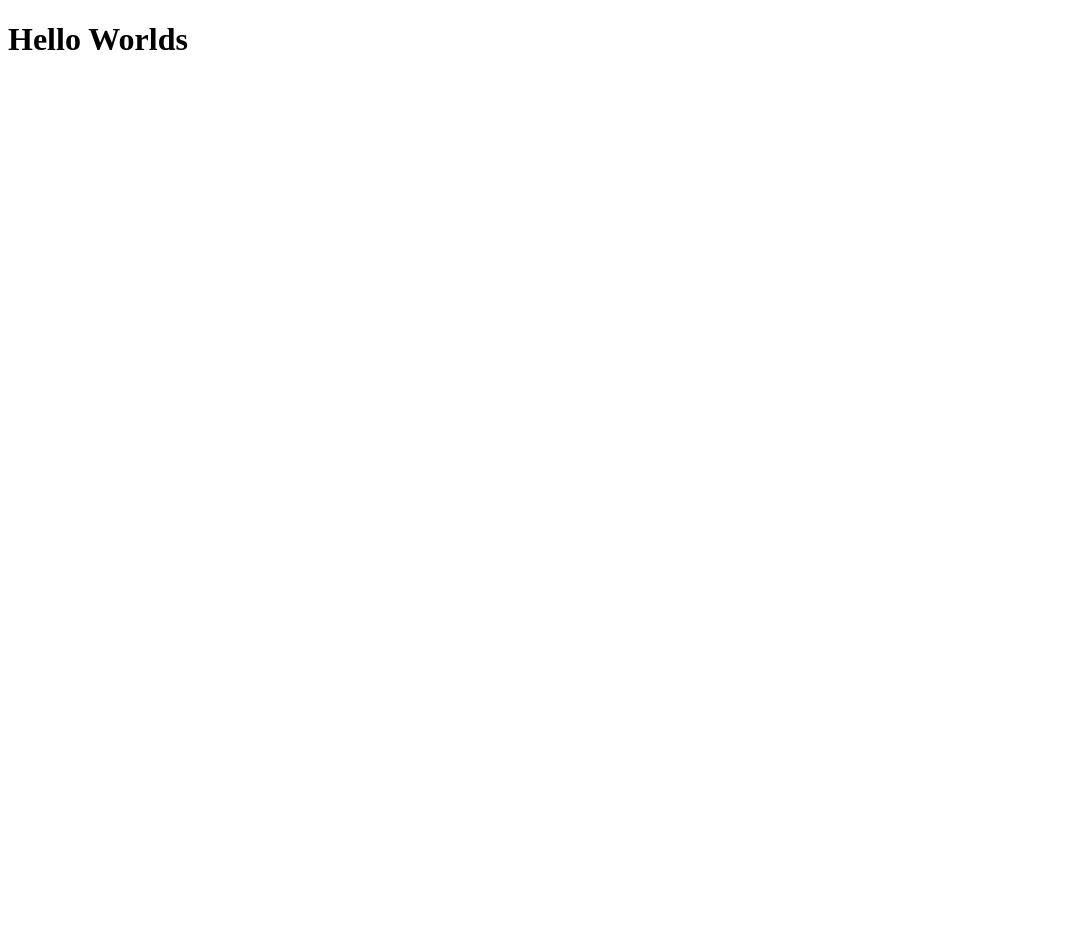
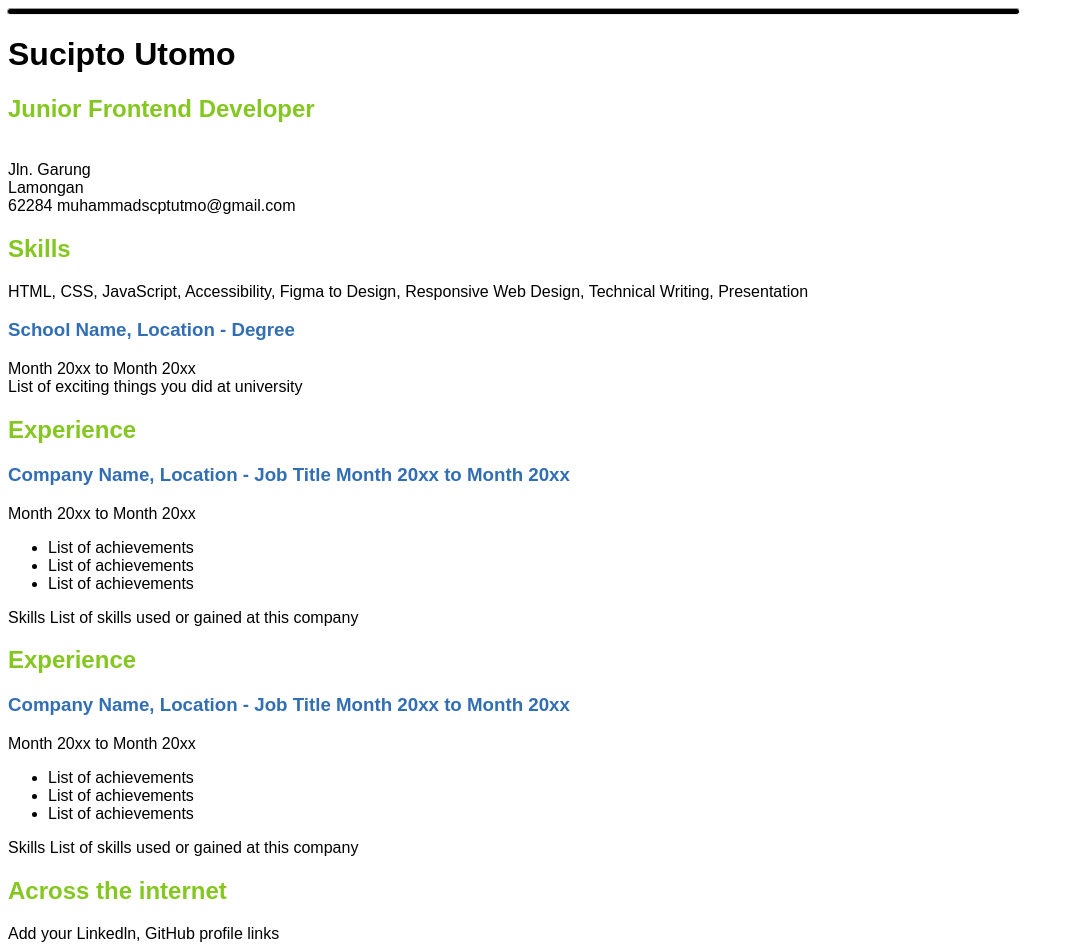
Before and after one commit to muhammadscptutmo/repo-pertama, a plain HTML site: page index.html in a window 1280 px wide. Shown: the whole page, without its empty margins (0-1076 px from the left). Before the commit the page ends 800 px from the top, so only its background shows below. Drawn offline with Linux system fonts and the light colour scheme.

Commit message:
perubahan kedua pada html dan css

```diff
--- a/index.html
+++ b/index.html
@@ -3,9 +3,65 @@
 <head>
     <meta charset="UTF-8">
     <meta name="viewport" content="width=device-width, initial-scale=1.0">
+    <link rel="stylesheet" href="style.css">
     <title>Document</title>
 </head>
 <body>
-    <h1>Hello Worlds</h1>
+    <header>
+        <hr>
+        <h1>Sucipto Utomo</h1>
+        <h2>Junior Frontend Developer</h2>
+    </header>
+    <nav>
+        <p>
+            <br>Jln. Garung<br>
+            Lamongan<br>
+            62284
+            muhammadscptutmo@gmail.com</p>
+        </p>
+    </nav>
+    <section>
+        <div class="skill">
+            <h2>Skills</h2>
+            <p>HTML, CSS, JavaScript, Accessibility, Figma to Design, Responsive Web Design, Technical Writing, Presentation</p>
+        </div>
+
+        <div class="Education">
+            <h3>School Name, Location - Degree</h3>
+            <p>Month 20xx to Month 20xx <br> List of exciting things you did at university</p>
+        </div>
+        <div class="experience">
+            <h2>Experience</h2>
+            <h3>Company Name, Location - Job Title
+                Month 20xx to Month 20xx
+            </h3>
+            <p>Month 20xx to Month 20xx</p>
+            <ul>
+                <li>List of achievements</li>
+                <li>List of achievements</li>
+                <li>List of achievements</li>
+            </ul>
+            <p>Skills List of skills used or gained at this company</p>
+        </div>
+        <div class="experience">
+            <h2>Experience</h2>
+            <h3>Company Name, Location - Job Title
+                Month 20xx to Month 20xx
+            </h3>
+            <p>Month 20xx to Month 20xx</p>
+            <ul>
+                <li>List of achievements</li>
+                <li>List of achievements</li>
+                <li>List of achievements</li>
+            </ul>
+            <p>Skills List of skills used or gained at this company</p>
+        </div>
+    </section>
+    <footer>
+        <h2>Across the internet</h2>
+        <p>Add your Linkedln, GitHub profile links</p>
+    </footer>
+
+
 </body>
 </html>
--- a/style.css
+++ b/style.css
@@ -0,0 +1,24 @@
+hr {
+    height: 5px;
+    background-color: black;
+    border-radius: 5px;
+    width: 80%;
+    margin-left: -1px;
+}
+
+nav ul li {
+    list-style-type: none;
+}
+
+body {
+    font-family: sans-serif;
+}
+
+
+h2 {
+    color: rgb(132, 199, 32);
+}
+
+h3 {
+    color: rgb(49, 110, 180);
+}
```
